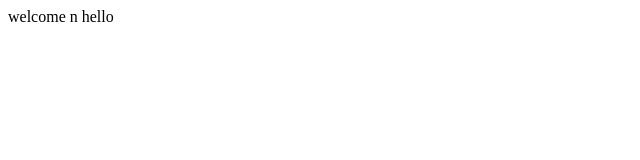
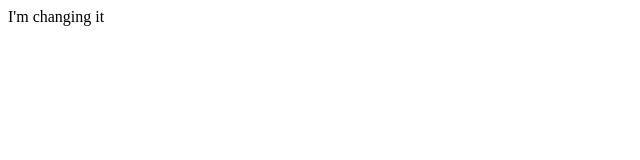
Before and after one commit to hebsibalsamuel/newGitTest, a plain HTML site: page index.htm in a window 1280 px wide. Shown: the full height of the page, 0-640 px from the left. Drawn offline with Linux system fonts and the light colour scheme.

Commit message:
committed by hebsibal on 1/07

```diff
--- a/index.htm
+++ b/index.htm
@@ -1,7 +1,6 @@
 <!DOCTYPE html>
 <html>
 <body>
-
-welcome n hello
+I'm changing it
 </body>
 </html>
```
